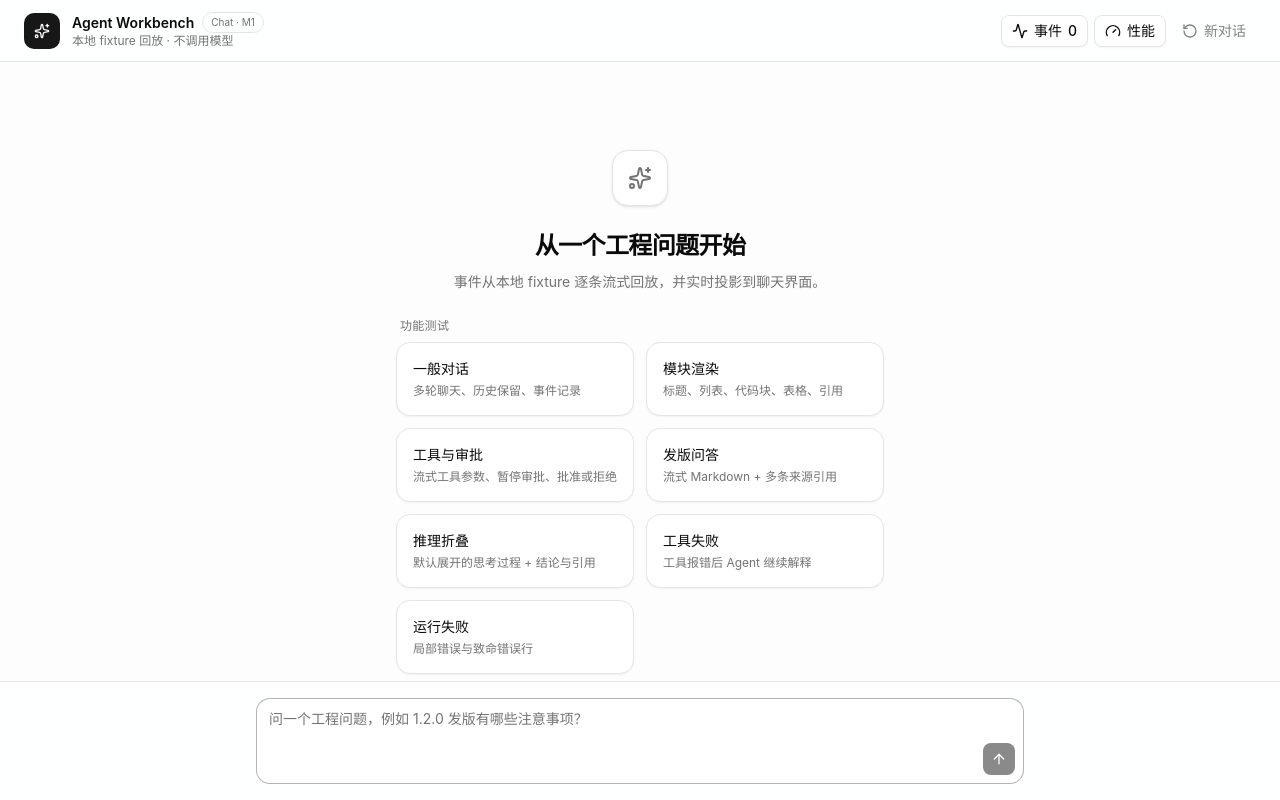
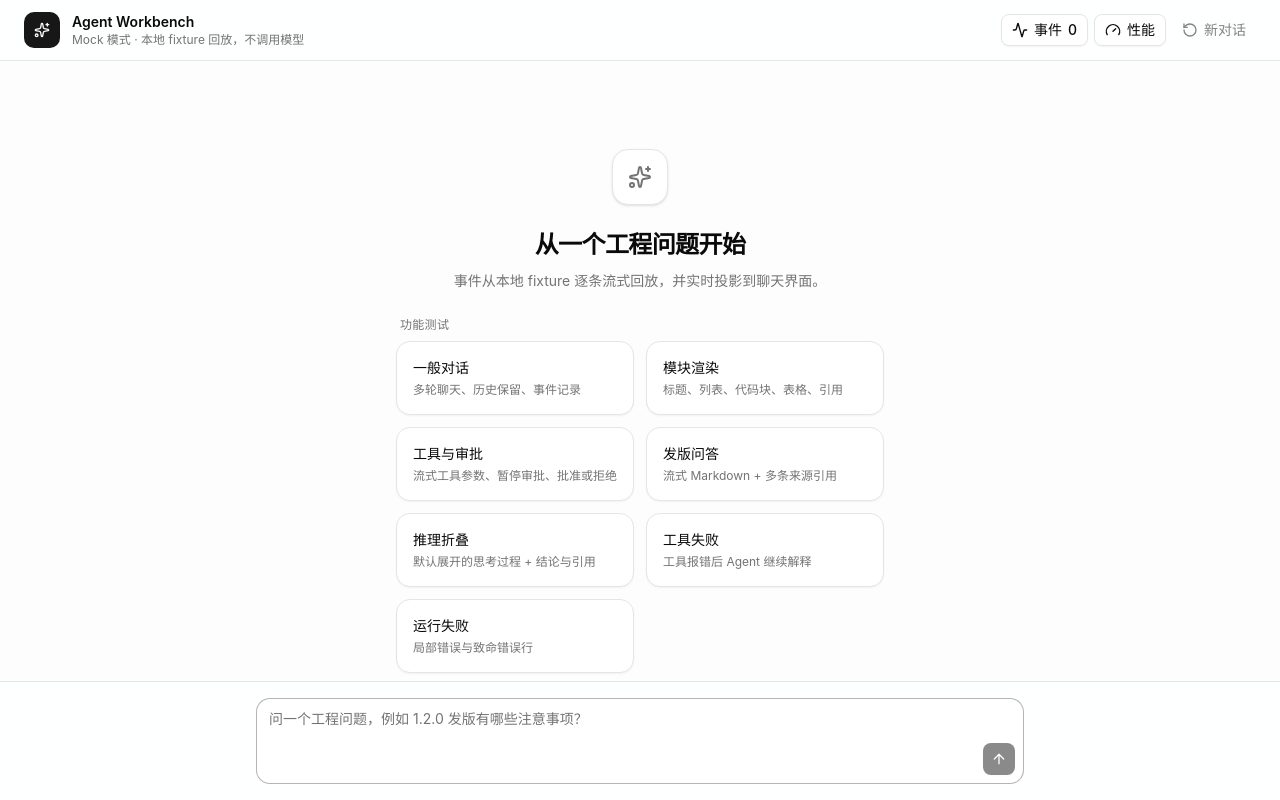
Before and after one commit to geyao2015/agent-workbench, a React (Vite) app in the folder apps/web/: page / in a window 1280 px wide. Built offline with nearby package versions, Linux system fonts and the light colour scheme.

Commit message:
refactor: 调整应用头部标识
- Mock 模式说明移到 Agent Workbench 副标题
- 移除过时的 Chat · M1 标签

```diff
--- a/apps/web/src/components/app-header.tsx
+++ b/apps/web/src/components/app-header.tsx
@@ -26,12 +26,9 @@ export function AppHeader({
         <div className="min-w-0">
           <div className="flex items-center gap-2">
             <h1 className="truncate text-sm font-semibold">Agent Workbench</h1>
-            <span className="shrink-0 rounded-full border px-2 py-0.5 text-[10px] text-muted-foreground">
-              Chat · M1
-            </span>
           </div>
           <p className="truncate text-xs text-muted-foreground">
-            本地 fixture 回放 · 不调用模型
+            Mock 模式 · 本地 fixture 回放，不调用模型
           </p>
         </div>
       </div>
```
